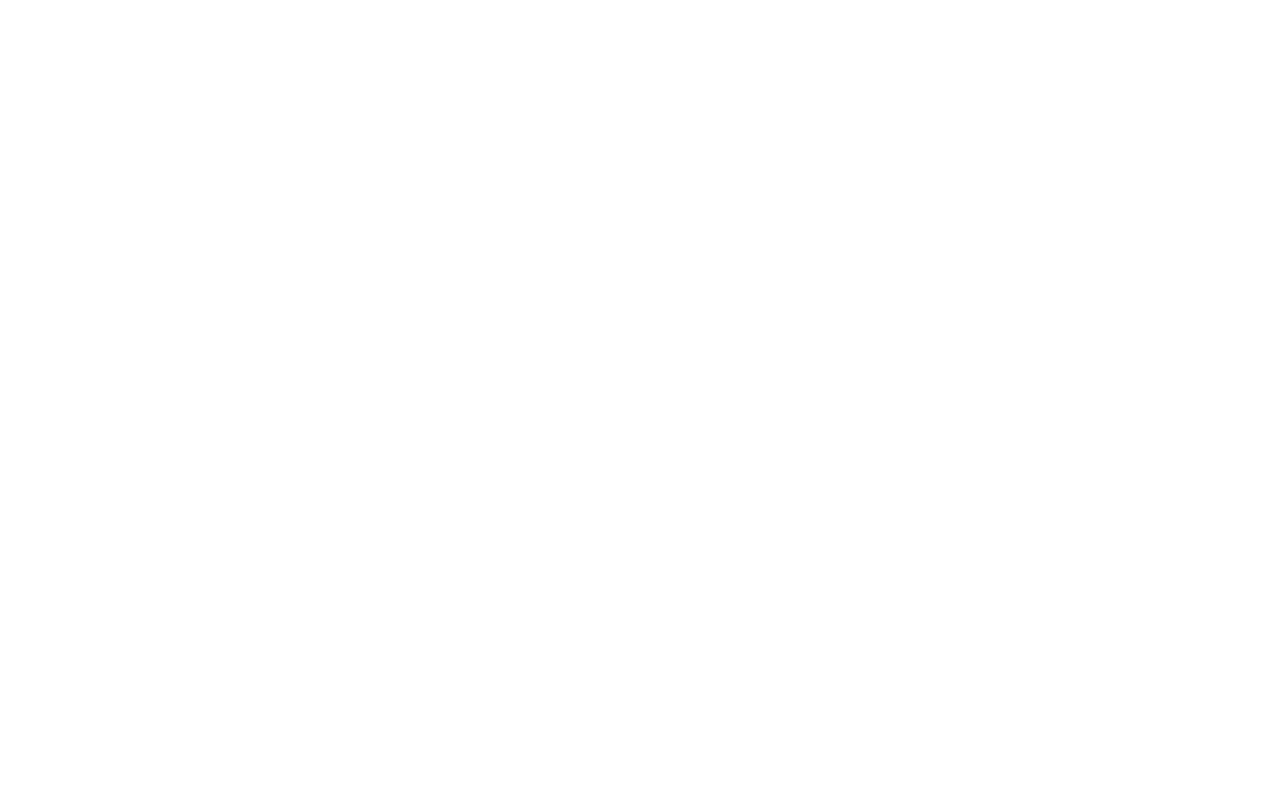
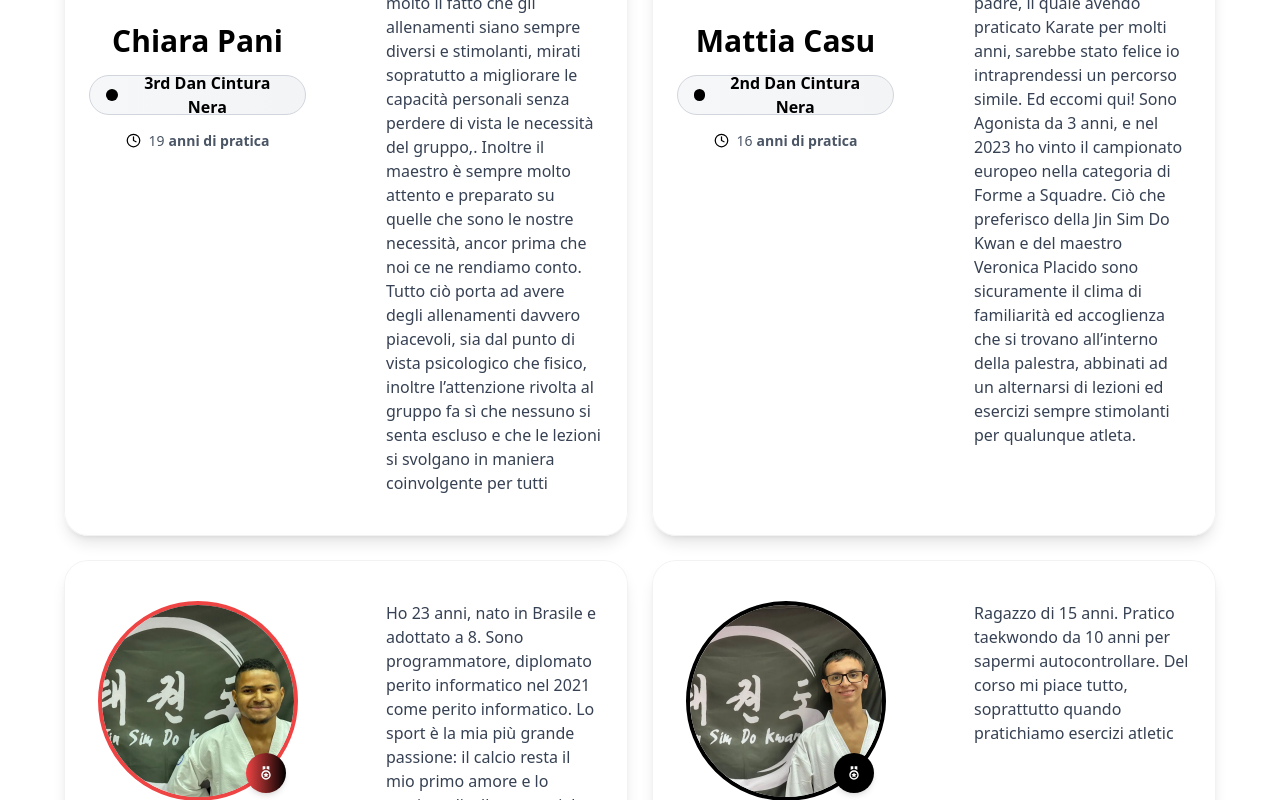
Before and after one commit to EdivanSteri/jinsimdokwan-website, a React (Vite) app: page /stories in a window 1280 px wide. Before the commit this address had no page. Shown: the part 1200-2000 px from the top of the page. Before the commit the page ends 800 px from the top, so only its background shows below. Built offline with nearby package versions, Linux system fonts and the light colour scheme.

Commit message:
aggiunta la pagina sugli Allievi Storici
- ora tutte le storie degli allievi storici sono visibili in una pagina/rotta dedicata

```diff
--- a/src/components/Header/HistoricStudentCard.tsx
+++ b/src/components/Header/HistoricStudentCard.tsx
@@ -6,10 +6,12 @@
 
 type HistoricStudentProps = {
   student: HistoryStudent;
+  storiesNumber?: "all" | "preview";
 };
 
 export default React.memo(function HistoricStudentCard({
   student,
+  storiesNumber,
 }: HistoricStudentProps): JSX.Element {
   const bgStyleDynamic =
     student.beltGrade.colors.length > 1
@@ -41,13 +43,21 @@
           backgroundImage: `linear-gradient(90deg, #F6F7F9, #F3F4F6)`,
         };
 
+  const lineClampDesacription =
+    storiesNumber === "preview" ? "line-clamp-4" : "line-clamp-none";
+
+  const flexDirection = storiesNumber === "all" ? "lg:flex-row" : "";
+
   return (
     <article
       className={`${spanRows} relative  overflow-hidden rounded-3xl shadow-lg hover:shadow-2xl transition-all duration-300 ease-in-out transform hover:-translate-y-2 group`}
       aria-label={`${student.personalInfo.name} ${student.personalInfo.surname} - ${student.beltGrade.degree} ${student.beltGrade.name}`}
     >
       {/* Card Container */}
-      <div className="relative flex flex-col gap-8 items-center justify-center bg-white rounded-3xl overflow-visible py-10 border border-black/5 max-w-md">
+      <div
+        className={`h-full relative flex flex-col ${flexDirection}  gap-8 items-start justify-center bg-white rounded-3xl overflow-visible py-10 border border-black/5 max-w-m"`}
+      >
+        <div className="w-full flex flex-col items-center justify-center gap-6 px-6">
           {/* Image Section */}
           <div className="relative w-50 h-50 flex items-center justify-center">
             <div
@@ -60,7 +70,7 @@
                   student.personalInfo.persomalImage.altText ||
                   `${student.personalInfo.name} ${student.personalInfo.surname}`
                 }
-              className="w-full h-full object-cover object-center"
+                className="w-full h-full object-cover object-right"
                 loading="lazy"
                 decoding="async"
               />
@@ -89,7 +99,10 @@
             >
               <Circle
                 className="w-3 h-3 rounded-full"
-              style={{ ...bgStyleDynamic, color: student.beltGrade.colors[0] }}
+                style={{
+                  ...bgStyleDynamic,
+                  color: student.beltGrade.colors[0],
+                }}
                 aria-hidden="true"
               />
               <span
@@ -109,14 +122,18 @@
               </span>
             </div>
           </div>
+        </div>
 
         <div className="w-full px-6 flex flex-col gap-4">
           {/* Description */}
-          <p className="text-sm sm:text-base text-gray-700 line-clamp-4">
+          <p
+            className={`text-sm sm:text-base text-gray-700 ${lineClampDesacription}`}
+          >
             {student.description}
           </p>
 
           {/* Bottom Button */}
+          {storiesNumber === "preview" && (
             <button
               type="button"
               className="w-full flex items-center justify-start text-left gap-2 text-red-500 font-semibold text-sm sm:text-base cursor-pointer group/readmore focus:outline-none focus:ring-2 focus:ring-offset-2 focus:ring-red-500"
@@ -125,6 +142,7 @@
               <span>Continua a leggere</span>
               <MoveRight className="transition-transform duration-300 ease-in-out group-hover/readmore:translate-x-2" />
             </button>
+          )}
         </div>
       </div>
 
--- a/src/components/HistoryStudents/Data/HistoryStudentsData.ts
+++ b/src/components/HistoryStudents/Data/HistoryStudentsData.ts
@@ -215,29 +215,13 @@
       name: "Edivan",
       surname: "Steri",
       persomalImage: {
-        url: "/edivan-steri.webp",
+        url: "historicStudents/edivan-steri.webp",
         altText: "Edivan Steri - cintura rossa superiore 1° Kup",
       },
     },
     beltGrade: findBelt("1-Kup"),
     yearsOfPractice: 10,
-    description: `Sono un ragazzo di 23 anni, nato in Brasile e poi adottato all’età di 8 anni.
-      Sono un ragazzo che lavora, da casa propria, per un’azienda di Cremona e faccio il programmatore. Lavoro da ben 2 anni, dal 2022. Mentre mi son diplomato come perito informatico nel 2021.
-      Da sempre lo sport è stata la mia più grande passione, mi diverto, do il 1000×1000, mi rallegra, mi da forza e mi incoraggia nella vita di tutti i giorni.
-      La mia passione più grande è sempre stata il calcio e tutt’ora lo è, ma per motivi vari miei personali non ho potuto seguire quella strada, ma comunque ogni tanto amatorialmente, con i miei amici, organizzo partitelle.
-      Dopo il basket dovevo scegliere uno sport che potessi praticare al chiuso, in un ambiente senza corrente per via di un mio problema all’orecchio, e quindi avevo due scelte sul tavolo. Ballo o arti marziali.
-      Ho scartato subito il ballo. Casualmente, insieme a mia madre, mi son trovato in una palestra che mi dava due opportunità Kick boxing e Taekwondo e senza esitare da quello che mi avevano descritto ho scelto il Taekwondo.
-      Fu così che iniziai a praticare Taekwondo e lo pratico all’incirca dal 2015 da quando avevo 14 anni.
-      Inizialmente lo praticavo giusto perchè dovevo, ed era quasi un obbligo, almeno così lo vedevo. Però posso dire che ne è valsa la pena, dopo già un anno non volevo più smettere e infatti tutt’ora lo pratico.
-      L’arte marziale del taekwondo è veramente bella perchè ci insegna tanto, e questo va a incidere, in bene, nella vita di tutti i giorni.
-      Mi sento fortunato ad aver aver scelto propria quella che palestra nel 2015 che mi ha portato a conoscere il mio Maestro Veronica Placido.
-      Un insegnante che ha portato un senso di famiglia nella propria palestra.
-      Ha un carisma e una froza mentale impressionante che pochissimi altri hanno, è per davvero un esempio di dedizione, sacrificio, forza fisica e mentale. E aggiungerei anche di famiglia.
-      Rispecchia alla perfezione i principi del Taekwondo. Sono certo che se tutto’ora lo pratico e ne sono innamorato il 90% è merito suo. E’ un Maestro veramente forte.
-      Del corso mi piace la forza di gruppo che si sente durante le lezioni, e l’altissima qualità del Maestro che ci trasmette e insegna e infatti, le tecniche sono curate a meraviglia.
-      E in più anche il fatto che viene trattato veramente tutto dalla preparazione atletica (resistenza, forza, coordinamento ecc.) fino alle forme, al combattimento e tutti gli altri aspetti del Taekwondo.
-      E per non dimenticare c’è anche la difesa personale che adoro.
-      Ho notato per esperienza che con il Taekwondo, in questa palestra, non ci si allena solo il fisico ma anche la mente.`,
+    description: `Ho 23 anni, nato in Brasile e adottato a 8. Sono programmatore, diplomato perito informatico nel 2021 come perito informatico. Lo sport è la mia più grande passione: il calcio resta il mio primo amore e lo pratico a livello amatoriale, ma per esigenze personali ho scelto attività al chiuso. Dal 2015, a 14 anni, pratico Taekwondo: iniziato quasi per obbligo, è diventato fondamentale per la mia crescita fisica e mentale. Ciò che mi ha legato è il valore umano della palestra e, in particolare, il Maestro Veronica Placido: ha creato un ambiente familiare, trasmette dedizione, sacrificio e una forza mentale straordinaria, ed è in gran parte merito suo se amo così tanto quest’arte. Le lezioni curano preparazione atletica, forme, combattimento e difesa personale.`,
   },
   {
     id: "6",
@@ -246,7 +230,7 @@
       name: "Gabriele",
       surname: "Olla",
       persomalImage: {
-        url: "/historicStudents/gabriele-olla.webp",
+        url: "historicStudents/gabriele-olla.webp",
         altText: "Gabrielle Olla - cintura nera 1° Dan",
       },
     },
@@ -262,7 +246,7 @@
       name: "Marco",
       surname: "Bellinzas",
       persomalImage: {
-        url: "/edivan-steri.webp",
+        url: "historicStudents/marco-bellinzas.webp",
         altText: "Marco Bellinzas - cintura rossa superiore 1° Kup",
       },
     },
--- a/src/components/HistoryStudents/index.tsx
+++ b/src/components/HistoryStudents/index.tsx
@@ -6,9 +6,24 @@
 import JoinOurFamily from "./JoinOurFamily";
 import HistoryStudentsCTA from "./HistoryStudentsCTA";
 
-export default React.memo(function HistoryStudents(): JSX.Element {
+type HistoryStudentsProps = {
+  storiesNumber?: "all" | "preview";
+};
+
+export default React.memo(function HistoryStudents({
+  storiesNumber,
+}: HistoryStudentsProps): JSX.Element {
   // Memoizziamo la preview dei primi 3 studenti per evitare slice ad ogni render
-  const studentsPreview = useMemo(() => historyStudents.slice(0, 3), []);
+  const storiesToView = useMemo(
+    () =>
+      storiesNumber === "preview"
+        ? historyStudents.slice(0, 3)
+        : historyStudents,
+    [storiesNumber]
+  );
+
+  const gridColsLg = storiesNumber === "preview" ? "lg:grid-cols-3" : "";
+  const cTAIsVisible = storiesNumber === "preview";
 
   return (
     <section
@@ -22,14 +37,20 @@
       <HistoryStudentsHeader />
 
       {/* Grid responsiva con gap e allineamento centrato */}
-      <div className="grid grid-cols-1 gap-6 md:grid-cols-2 lg:grid-cols-3 my-10 place-items-center">
-        {studentsPreview.map((student) => (
-          <HistoricStudentCard key={student.id} student={student} />
+      <div
+        className={`grid grid-cols-1 gap-6 md:grid-cols-2 ${gridColsLg} items-stretch my-10 place-items-center`}
+      >
+        {storiesToView.map((student) => (
+          <HistoricStudentCard
+            key={student.id}
+            student={student}
+            storiesNumber={storiesNumber}
+          />
         ))}
       </div>
 
       {/* Call-to-action della sezione */}
-      <HistoryStudentsCTA />
+      {cTAIsVisible && <HistoryStudentsCTA />}
 
       {/* Invito a unirsi alla famiglia della palestra */}
       <JoinOurFamily />
--- a/src/pages/HomePage/index.tsx
+++ b/src/pages/HomePage/index.tsx
@@ -15,7 +15,7 @@
       <Results />
       <Courses />
       <President />
-      <HistoryStudents />
+      <HistoryStudents storiesNumber="preview"/>
       <ContactAndInfo />
       <Partners />
     </div>
--- /dev/null
+++ b/src/pages/StoriesPage/index.tsx
@@ -0,0 +1,5 @@
+import HistoryStudents from "../../components/HistoryStudents";
+
+export default function StoriesPage() {
+  return <HistoryStudents storiesNumber='all'/>;
+}
--- a/src/routes/RountingSystems.tsx
+++ b/src/routes/RountingSystems.tsx
@@ -1,6 +1,7 @@
 import { BrowserRouter, Route, Routes } from "react-router";
 import HomePage from "../pages/HomePage";
 import Layout from "../layout/Layout";
+import StoriesPage from "../pages/StoriesPage";
 
 export default function RountingSystems() {
   return (
@@ -8,6 +9,7 @@
       <Routes>
         <Route element={<Layout />}>
           <Route path="/" element={<HomePage />} />
+          <Route path="/stories" element={<StoriesPage />} />
         </Route>
       </Routes>
     </BrowserRouter>
```
Lines whose indentation alone changed are shown as unchanged.
